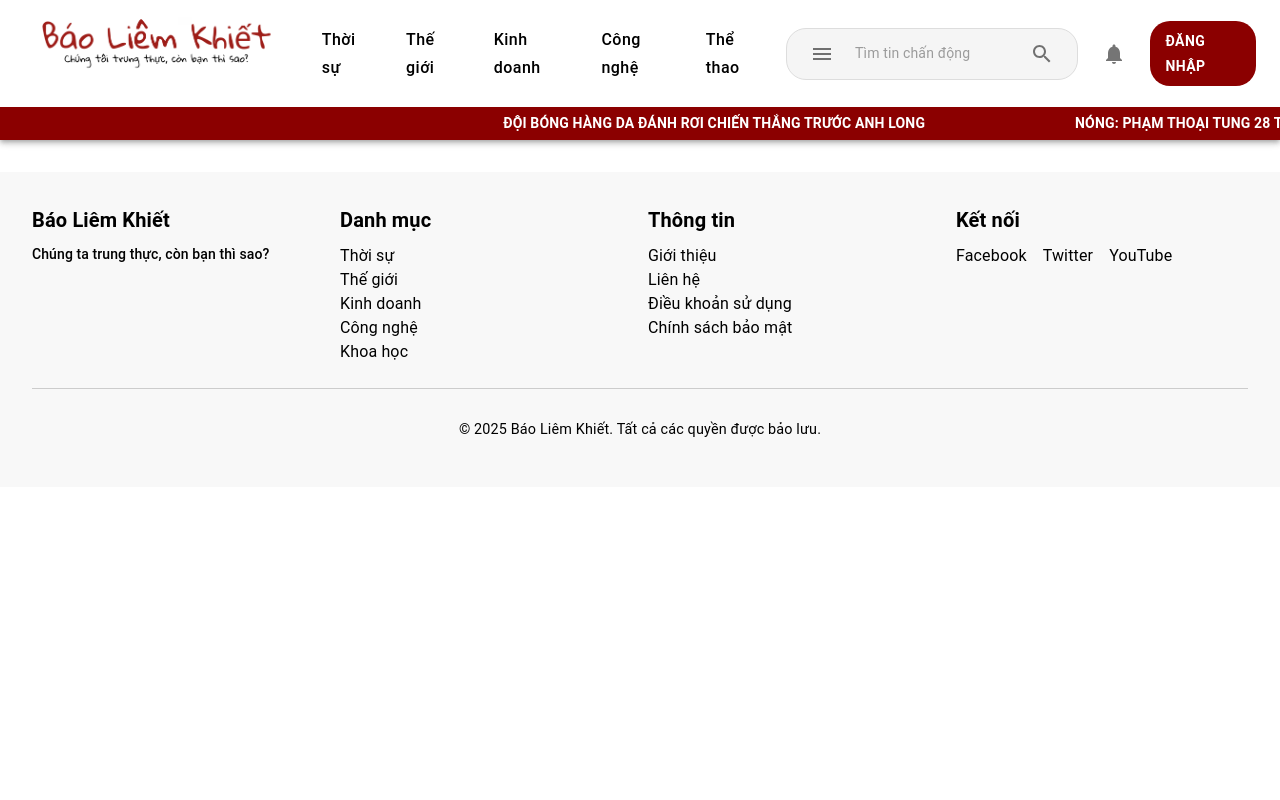
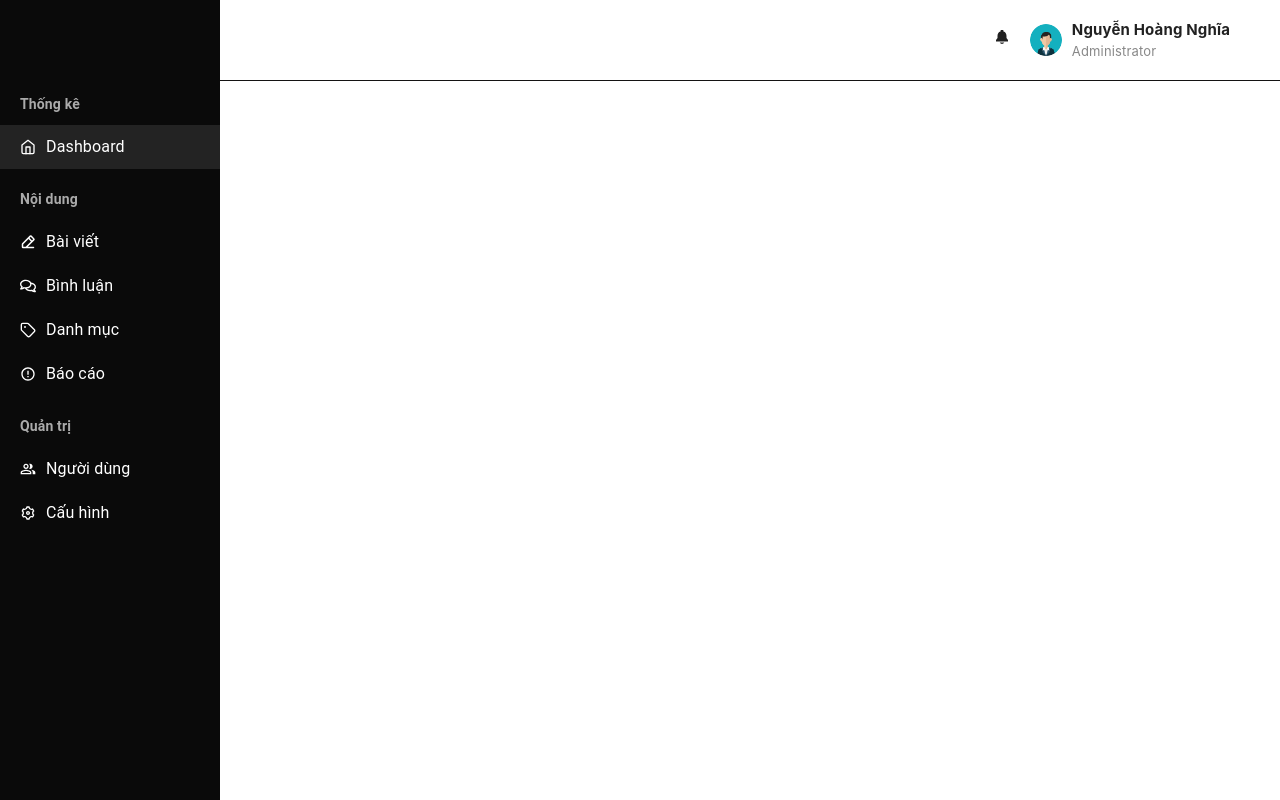
Before and after one commit to nhnnhnnnhn/baoliemkhiet, a React (Create React App) app: page /admin in a window 1280 px wide. Built offline with nearby package versions, Linux system fonts and the light colour scheme.

Commit message:
feature:admin frame

```diff
--- a/package.json
+++ b/package.json
@@ -13,6 +13,7 @@
     "@testing-library/user-event": "^13.5.0",
     "react": "^18.2.0",
     "react-dom": "^18.2.0",
+    "react-icons": "^5.5.0",
     "react-router-dom": "^7.3.0",
     "react-scripts": "^5.0.1",
     "web-vitals": "^2.1.4"
@@ -43,6 +44,7 @@
   },
   "devDependencies": {
     "@pmmmwh/react-refresh-webpack-plugin": "^0.5.15",
+    "react-refresh": "^0.11.0",
     "webpack": "^5.98.0"
   }
 }
--- a/src/App.js
+++ b/src/App.js
@@ -1,25 +1,42 @@
 import React from "react";
-import { BrowserRouter as Router, Routes, Route } from "react-router-dom";
+import {
+  BrowserRouter as Router,
+  Routes,
+  Route,
+  useLocation,
+} from "react-router-dom";
 import Header from "./components/common/header";
 import MainTitle from "./components/common/MainTitle";
 import LoginPage from "./pages/login";
 import SportPage from "./pages/news/sport";
 import { AuthProvider } from "./contexts/AuthContext";
 import Footer from "./components/common/Footer";
+import Sidebar from "./pages/admin/sidebar/Sidebar";
+import AdminHeader from "./pages/admin/adminHeader/AdminHeader";
+
+function AppLayout() {
+  const location = useLocation();
+
+  return (
+    <>
+      {location.pathname.startsWith("/admin") ? <AdminHeader /> : <Header />}
+      <Routes>
+        <Route path="/" element={<MainTitle />} />
+        <Route path="/sport" element={<SportPage />} />
+        <Route path="/login" element={<LoginPage />} />
+        <Route path="/admin" element={<Sidebar />} />
+      </Routes>
+      {location.pathname.startsWith("/admin") ? null : <Footer />}
+    </>
+  );
+}
 
 function App() {
   return (
     <AuthProvider>
       <Router>
-        <Header />
-        <Routes>
-          <Route path="/" element={<MainTitle />} />
-          <Route path="/sport" element={<SportPage />} />
-          <Route path="/login" element={<LoginPage />} />
-        </Routes>
-        <Footer/>
+        <AppLayout />
       </Router>
-
     </AuthProvider>
   );
 }
--- /dev/null
+++ b/src/pages/admin/adminHeader/AdminHeader.css
@@ -0,0 +1,63 @@
+/* Header.css */
+.header {
+    position: fixed;
+    top: 0;
+    left: 220px;
+    width: calc(100% - 220px);
+    height: 60px;
+    display: flex;
+    justify-content: flex-end;
+    align-items: center;
+    padding: 40px 50px 40px 30px; /* Increased right padding */
+    background-color: white;
+    border-bottom: 1.5px solid #141313;
+    z-index: 500;
+}
+
+.header-right {
+    display: flex;
+    align-items: center;
+    margin-left: auto;
+    /* Pushes this section to the right */
+}
+
+.notification-icon {
+    margin-right: 20px;
+    cursor: pointer;
+}
+
+.user-profile {
+    display: flex;
+    align-items: center;
+}
+
+.avatar {
+    width: 32px;
+    height: 32px;
+    border-radius: 50%;
+    overflow: hidden;
+    margin-right: 10px;
+}
+
+.avatar img {
+    width: 100%;
+    height: 100%;
+    object-fit: cover;
+}
+
+.user-info {
+    display: flex;
+    flex-direction: column;
+}
+
+.user-name {
+    font-size: 15px;
+    font-weight: bold;
+    font-family: "Inter", Arial, sans-serif;
+}
+
+.user-role {
+    font-size: 13px;
+    color: #888;
+    font-family: "Inter", Arial, sans-serif;
+}
--- /dev/null
+++ b/src/pages/admin/adminHeader/AdminHeader.jsx
@@ -0,0 +1,29 @@
+import React from "react";
+import "./AdminHeader.css";
+import { IoNotificationsSharp } from "react-icons/io5";
+import default_avatar from "../../../assets/default_avatar.png";
+
+const Header = () => {
+  return (
+    <div className="header">
+      <div className="header-right">
+        <div className="notification-icon">
+          <span className="icon">
+            <IoNotificationsSharp />
+          </span>
+        </div>
+        <div className="user-profile">
+          <div className="avatar">
+            <img src={default_avatar} alt="User avatar" />
+          </div>
+          <div className="user-info">
+            <div className="user-name">Nguyễn Hoàng Nghĩa</div>
+            <div className="user-role">Administrator</div>
+          </div>
+        </div>
+      </div>
+    </div>
+  );
+};
+
+export default Header;
--- /dev/null
+++ b/src/pages/admin/sidebar/Sidebar.css
@@ -0,0 +1,46 @@
+/* Sidebar.css */
+.sidebar {
+    position: fixed;
+    z-index: 1000;
+    width: 220px;
+    background-color: #0a0a0a;
+    color: white;
+    padding: 80px 0;
+    overflow-y: auto;
+    height: 100vh;
+}
+
+.sidebar-section {
+    margin-bottom: 20px;
+}
+
+.sidebar-section h3 {
+    padding: 0 20px;
+    margin-bottom: 10px;
+    font-size: 14px;
+    color: #aaa;
+}
+
+.sidebar-item {
+    display: flex;
+    align-items: center;
+    padding: 10px 20px;
+    cursor: pointer;
+    transition: background-color 0.2s;
+}
+
+.sidebar-item:hover {
+    background-color: rgba(255, 255, 255, 0.1);
+}
+
+.sidebar-item.active {
+    background-color: rgba(255, 255, 255, 0.1);
+}
+
+.sidebar-item .icon {
+    margin-right: 10px;
+    display: flex;
+    align-items: center;
+    justify-content: center;
+    font-size: 16px;
+}
--- /dev/null
+++ b/src/pages/admin/sidebar/Sidebar.jsx
@@ -0,0 +1,70 @@
+import React from "react";
+import "./Sidebar.css";
+import { FiHome } from "react-icons/fi";
+import { PiPencilSimpleLineBold } from "react-icons/pi";
+import { FaRegComments } from "react-icons/fa";
+import { LuTag } from "react-icons/lu";
+import { RiErrorWarningLine } from "react-icons/ri";
+import { MdOutlinePeopleAlt } from "react-icons/md";
+import { RiSettings3Line } from "react-icons/ri";
+const Sidebar = () => {
+  return (
+    <div className="sidebar">
+      <div className="sidebar-section">
+        <h3>Thống kê</h3>
+        <div className="sidebar-item active">
+          <span className="icon">
+            <FiHome />
+          </span>
+          <span>Dashboard</span>
+        </div>
+      </div>
+
+      <div className="sidebar-section">
+        <h3>Nội dung</h3>
+        <div className="sidebar-item">
+          <span className="icon">
+            <PiPencilSimpleLineBold />
+          </span>
+          <span>Bài viết</span>
+        </div>
+        <div className="sidebar-item">
+          <span className="icon">
+            <FaRegComments />
+          </span>
+          <span>Bình luận</span>
+        </div>
+        <div className="sidebar-item">
+          <span className="icon">
+            <LuTag />
+          </span>
+          <span>Danh mục</span>
+        </div>
+        <div className="sidebar-item">
+          <span className="icon">
+            <RiErrorWarningLine />
+          </span>
+          <span>Báo cáo</span>
+        </div>
+      </div>
+
+      <div className="sidebar-section">
+        <h3>Quản trị</h3>
+        <div className="sidebar-item">
+          <span className="icon">
+            <MdOutlinePeopleAlt />
+          </span>
+          <span>Người dùng</span>
+        </div>
+        <div className="sidebar-item">
+          <span className="icon">
+            <RiSettings3Line />
+          </span>
+          <span>Cấu hình</span>
+        </div>
+      </div>
+    </div>
+  );
+};
+
+export default Sidebar;
```
Also changed, not shown: src/assets/default_avatar.png (added), src/pages/admin/Settings.jsx (deleted), 1 other file (tests, documents, lock files or other folders).
